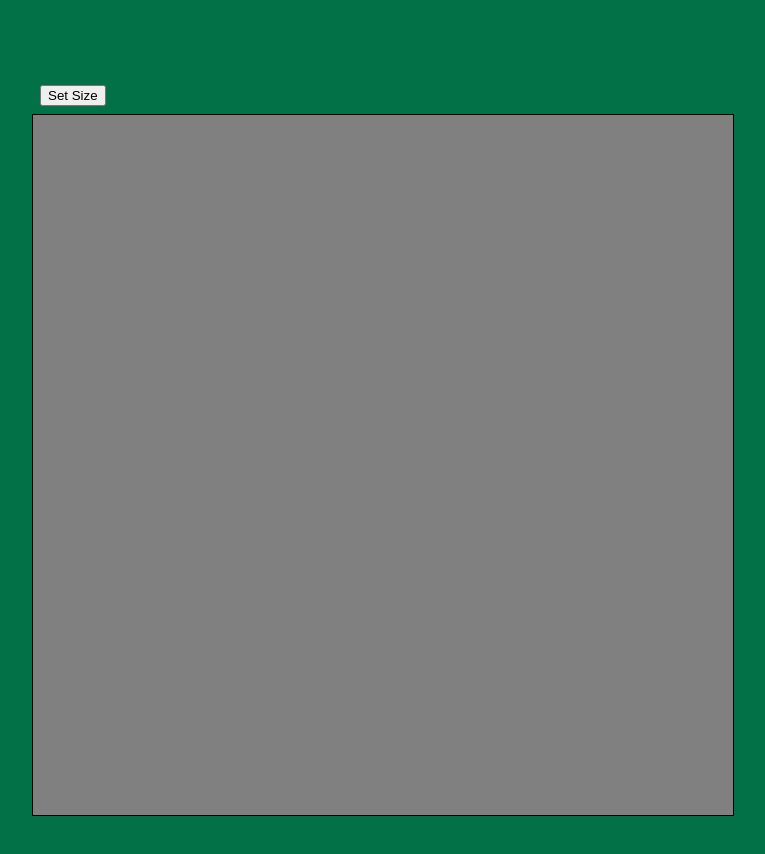
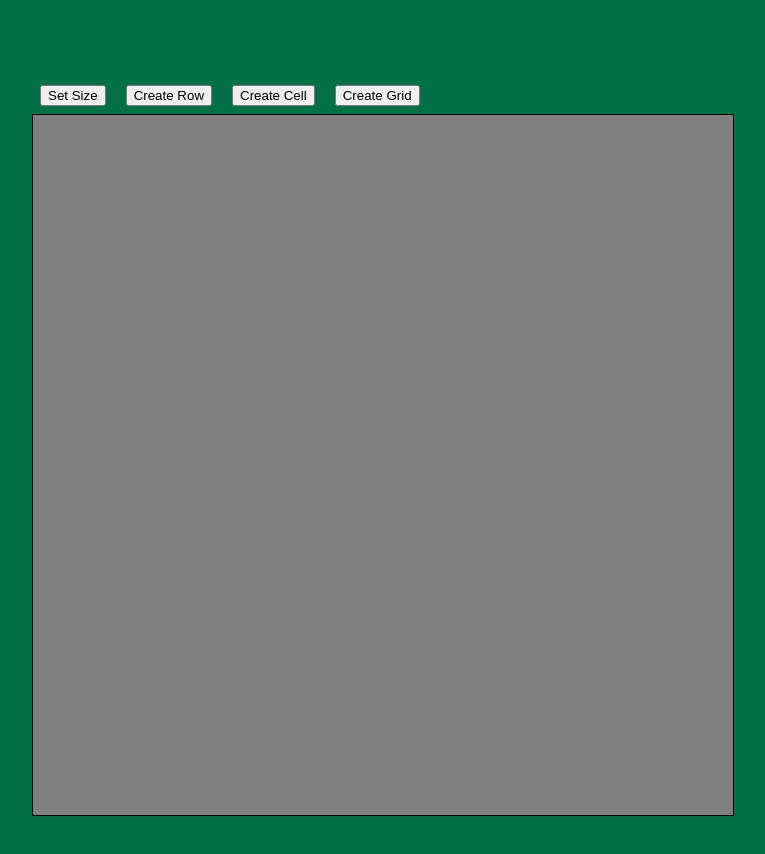
Before and after one commit to mikelz129/etchasketch, a plain HTML site: page index.html in a window 1280 px wide. Shown: the whole page, without its empty margins (352-1117 px from the left). Drawn offline with Linux system fonts and the light colour scheme.

Commit message:
im a genius

```diff
--- a/index.html
+++ b/index.html
@@ -9,6 +9,9 @@
 </head>
 <body>
     <button class="dimensionButton" onclick="getSize()">Set Size</button>
+    <button class="dimensionButton" onclick="createRow()">Create Row</button>
+    <button class="dimensionButton" onclick="createCell()">Create Cell</button>
+    <button class="dimensionButton" onclick="createGrid()">Create Grid</button>
     <div id="etch"></div>
 
 </body>
--- a/script.js
+++ b/script.js
@@ -1,5 +1,5 @@
 // Global Variables
-let dimension = 1;
+let dimension = 3;
 let rowNum = 1;
 
 // Determine width and height of EtchASketch
@@ -11,11 +11,18 @@ const getSize = function() {
 const createRow = function() {
     const etchBox = document.querySelector('#etch');
     const addDiv = document.createElement('div');
-    addDiv.classList.add('row',rowNum);
+    addDiv.classList.add('row');
+    addDiv.setAttribute('id', ('row' + rowNum));
     etchBox.appendChild(addDiv);
 }
 
 // Create Cell
+const createCell = function() {
+    const rowToAdd = document.querySelector('#row' + rowNum);
+    const addCell = document.createElement('div');
+    addCell.classList.add('cell');
+    rowToAdd.appendChild(addCell);
+}
 
 
 // Create Grid
@@ -25,7 +32,8 @@ const createGrid = function() {
     // const etchBox = document.querySelector('#etch');
     for (let i = 0; i < dimension; i++) {
         createRow();
-        rowNum++;
-        console.log(i);
+        for (let c = 0; c < dimension; c++)
+            createCell();
+            rowNum++
     }
 }
```
